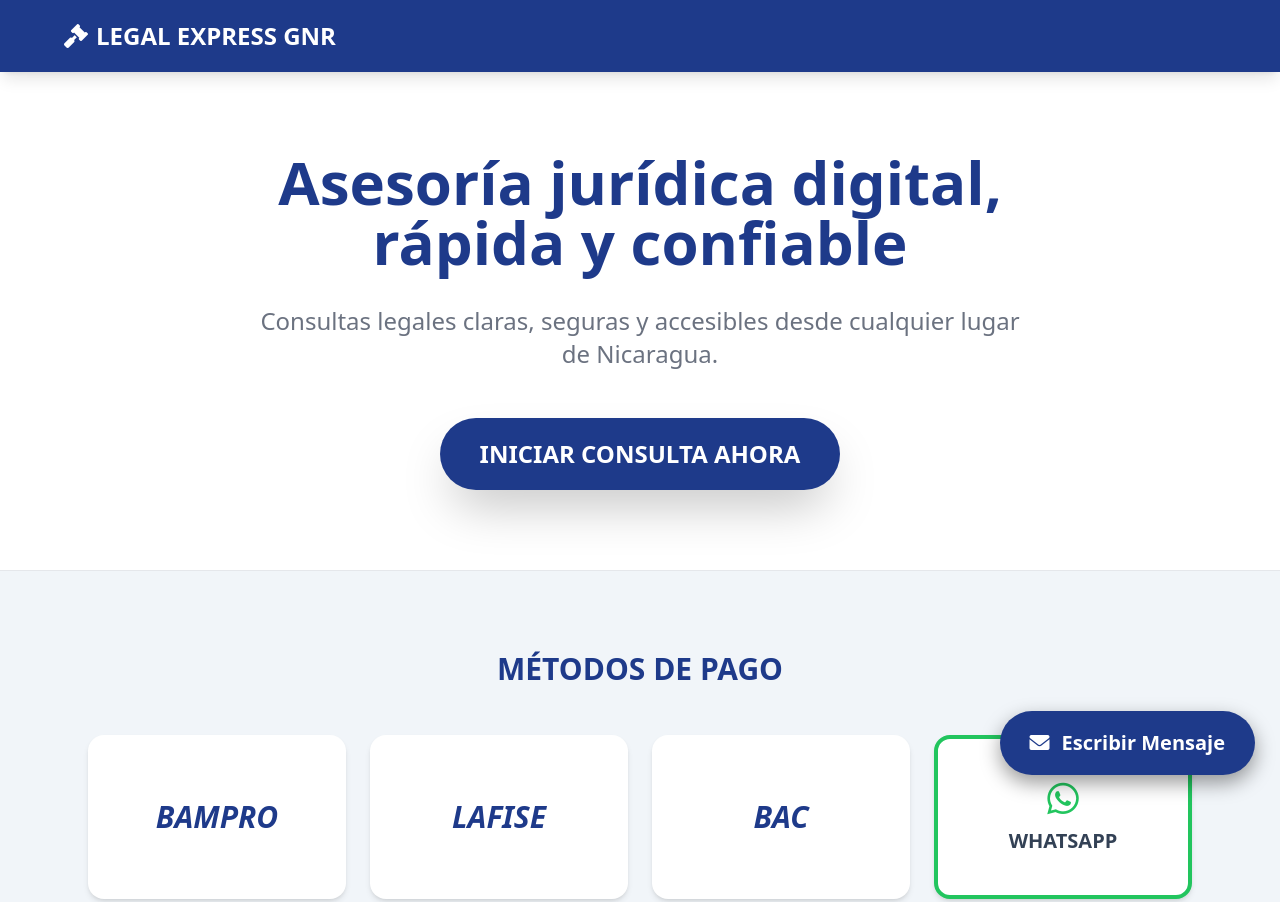
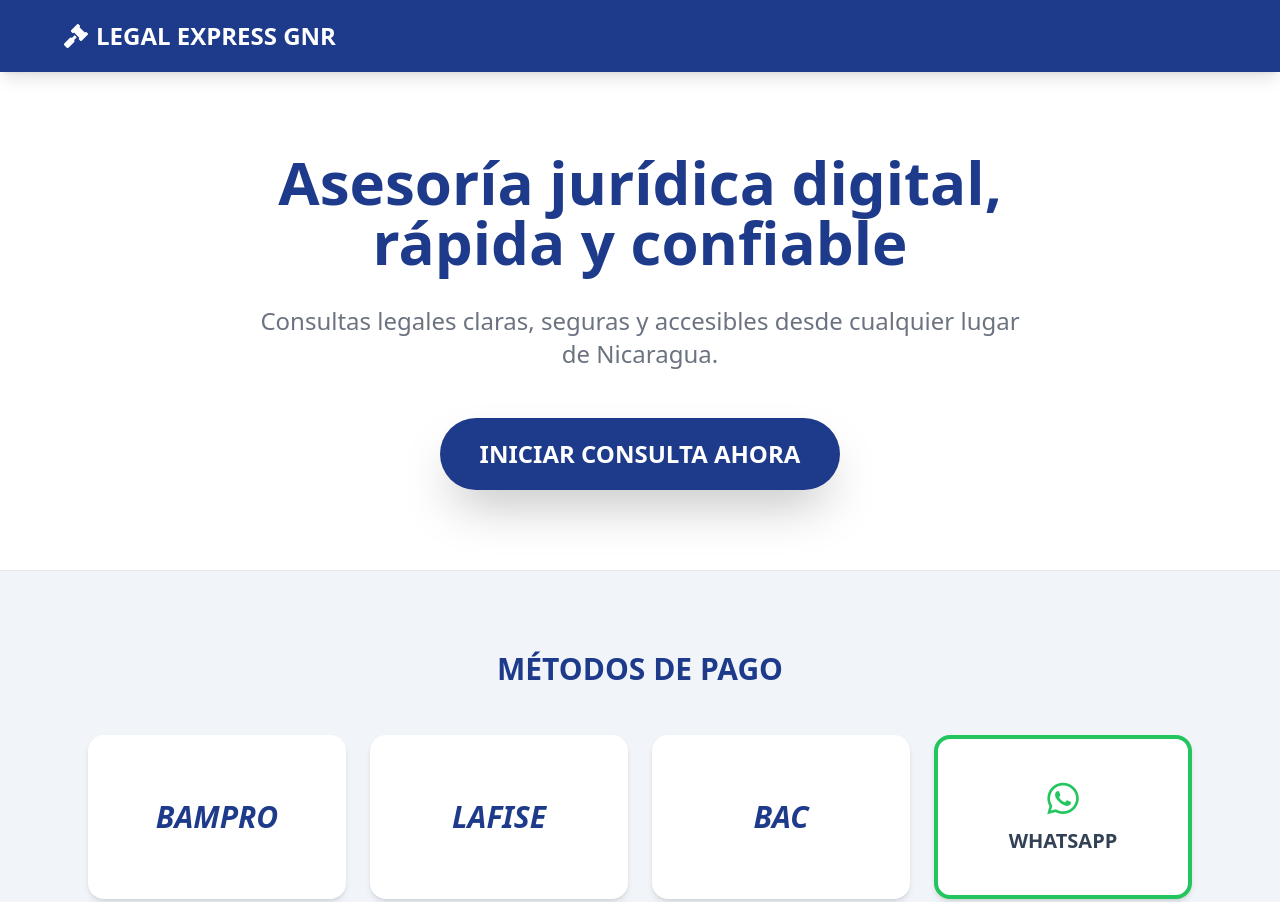
Before and after one commit to cuentaproject/Legal-Express, a plain HTML site: page index.html in a window 1280 px wide. Shown: the top 902 px of the page. Drawn offline with nearby package versions, Linux system fonts and the light colour scheme.

Commit message:
Update index.html

```diff
--- a/index.html
+++ b/index.html
@@ -53,10 +53,7 @@
         </div>
     </header>
 
-    <a href="mailto:legalexpress26@gmail.com" class="btn-correo-fijo">
-        <i class="fas fa-envelope"></i>
-        <span>Escribir Mensaje</span>
-    </a>
+
 
     <section class="py-20 px-6 text-center bg-white border-b">
         <h1 class="text-[#1e3a8a] text-4xl md:text-6xl font-black mb-8 leading-tight">
```
